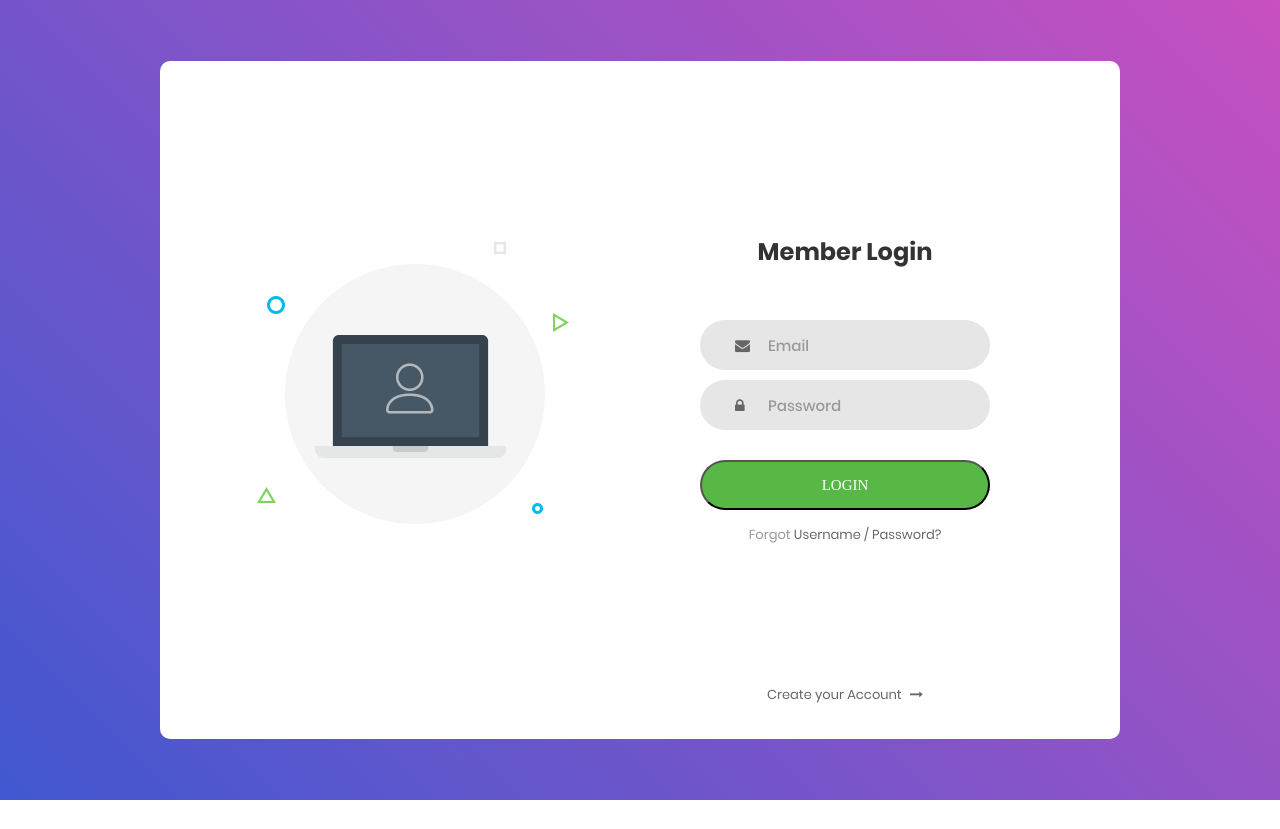
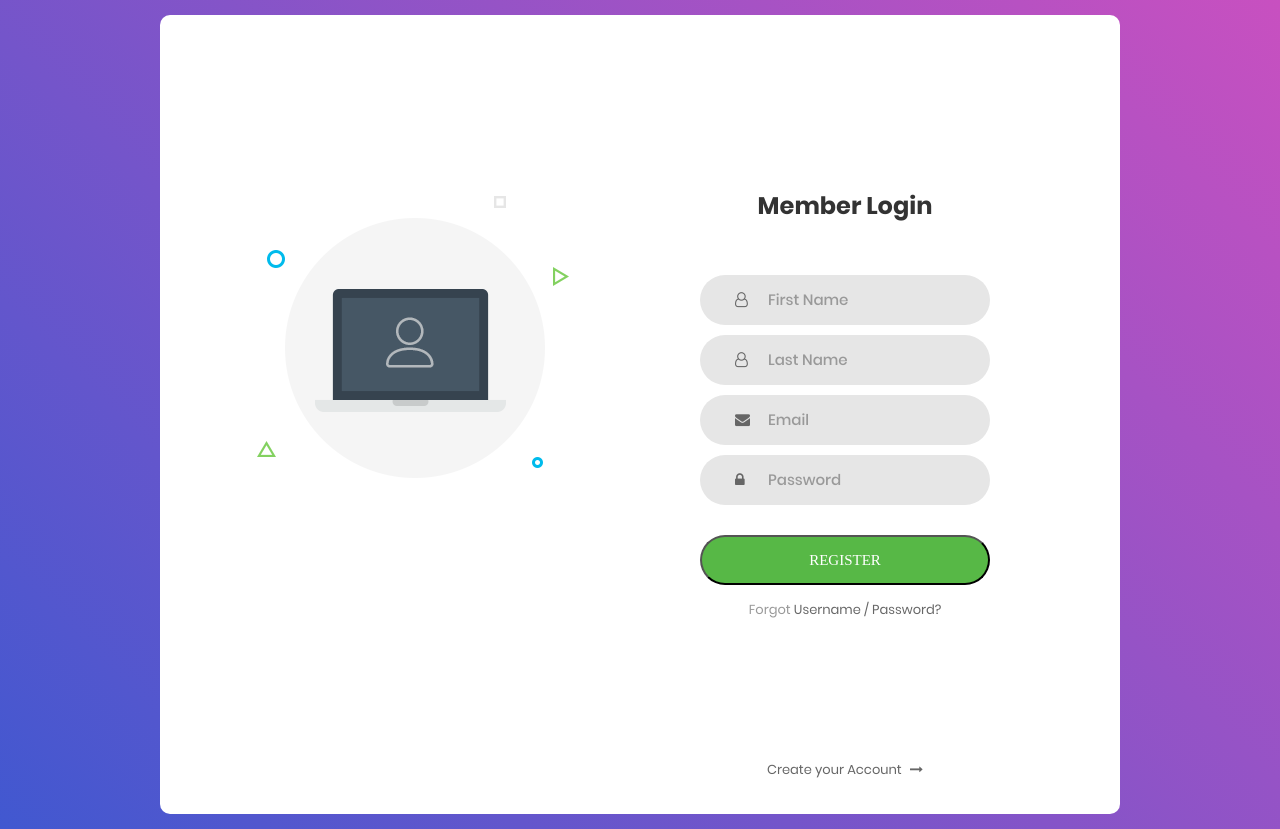
Before and after one commit to ivkraft/logintest, a website: page index.html in a window 1280 px wide. Before the commit the page ends 800 px from the top, so only its background shows below. Drawn offline with nearby package versions, Linux system fonts and the light colour scheme; a web font is replaced by a local one.

Commit message:
CSS/Bootstrap fixes

```diff
--- a/index.html
+++ b/index.html
@@ -7,7 +7,7 @@
 <!--===============================================================================================-->
 	<link rel="icon" type="image/png" href="images/icons/favicon.ico"/>
 <!--===============================================================================================-->
-	<link rel="stylesheet" type="text/css" href="vendor/bootstrap/css/bootstrap.min.css">
+	<link rel="stylesheet" href="https://cdn.jsdelivr.net/npm/bootstrap@4.4.1/dist/css/bootstrap.min.css" integrity="sha384-Vkoo8x4CGsO3+Hhxv8T/Q5PaXtkKtu6ug5TOeNV6gBiFeWPGFN9MuhOf23Q9Ifjh" crossorigin="anonymous">
 <!--===============================================================================================-->
 	<link rel="stylesheet" type="text/css" href="fonts/font-awesome-4.7.0/css/font-awesome.min.css">
 <!--===============================================================================================-->
@@ -35,6 +35,22 @@
 						Member Login
 					</span>
 
+					<div class="wrap-input100 validate-input" data-validate = "First Name!">
+						<input class="input100" type="text" name="fname" placeholder="First Name">
+						<span class="focus-input100"></span>
+						<span class="symbol-input100">
+							<i class="fa fa-user-o" aria-hidden="true"></i>
+						</span>
+					</div>
+
+					<div class="wrap-input100 validate-input" data-validate = "Last Name!">
+						<input class="input100" type="text" name="lname" placeholder="Last Name">
+						<span class="focus-input100"></span>
+						<span class="symbol-input100">
+							<i class="fa fa-user-o" aria-hidden="true"></i>
+						</span>
+					</div>
+
 					<div class="wrap-input100 validate-input" data-validate = "Valid email is required: ex@abc.xyz">
 						<input class="input100" type="text" name="email" placeholder="Email">
 						<span class="focus-input100"></span>
@@ -53,7 +69,7 @@
 
 					<div class="container-login100-form-btn">
 						<button class="login100-form-btn" id="ok">
-							Login
+							Register
 					</button>
 					</div>
 
@@ -83,8 +99,9 @@
 <!--===============================================================================================-->
 	<script src="vendor/jquery/jquery-3.2.1.min.js"></script>
 <!--===============================================================================================-->
-	<script src="vendor/bootstrap/js/popper.js"></script>
-	<script src="vendor/bootstrap/js/bootstrap.min.js"></script>
+	<script src="https://code.jquery.com/jquery-3.4.1.slim.min.js" integrity="sha384-J6qa4849blE2+poT4WnyKhv5vZF5SrPo0iEjwBvKU7imGFAV0wwj1yYfoRSJoZ+n" crossorigin="anonymous"></script>
+	<script src="https://cdn.jsdelivr.net/npm/popper.js@1.16.0/dist/umd/popper.min.js" integrity="sha384-Q6E9RHvbIyZFJoft+2mJbHaEWldlvI9IOYy5n3zV9zzTtmI3UksdQRVvoxMfooAo" crossorigin="anonymous"></script>
+	<script src="https://cdn.jsdelivr.net/npm/bootstrap@4.4.1/dist/js/bootstrap.min.js" integrity="sha384-wfSDF2E50Y2D1uUdj0O3uMBJnjuUD4Ih7YwaYd1iqfktj0Uod8GCExl3Og8ifwB6" crossorigin="anonymous"></script>
 <!--===============================================================================================-->
 	<script src="vendor/select2/select2.min.js"></script>
 <!--===============================================================================================-->
```
